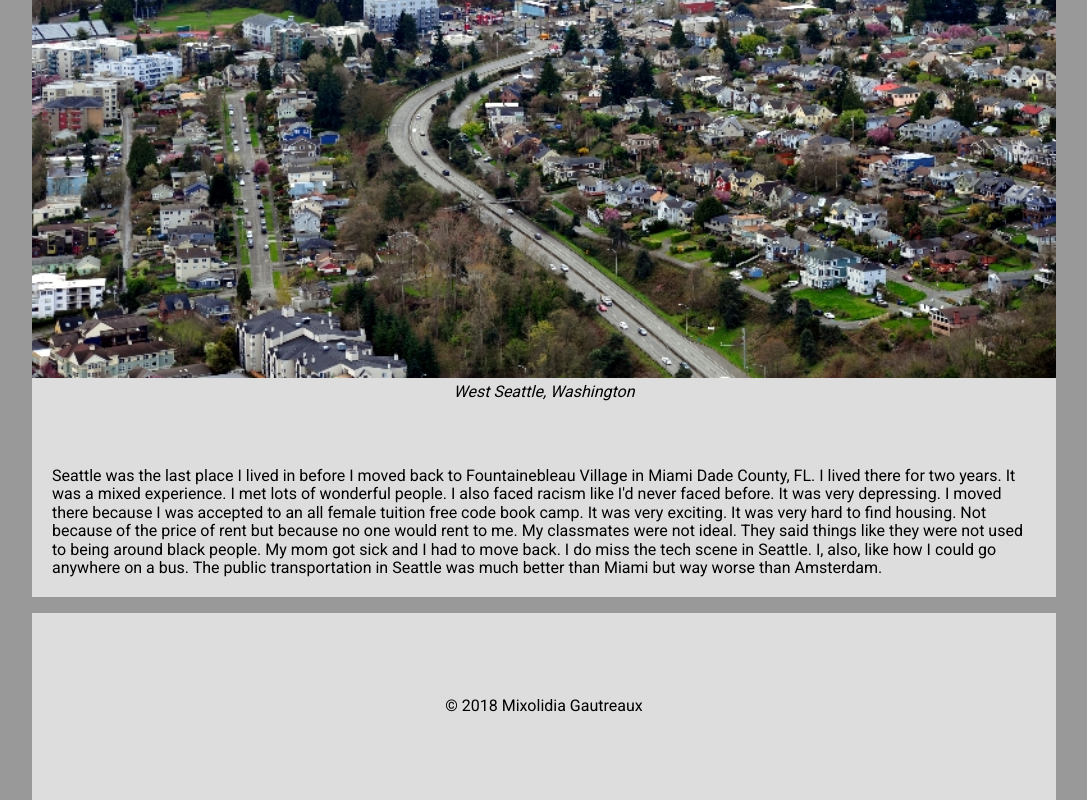
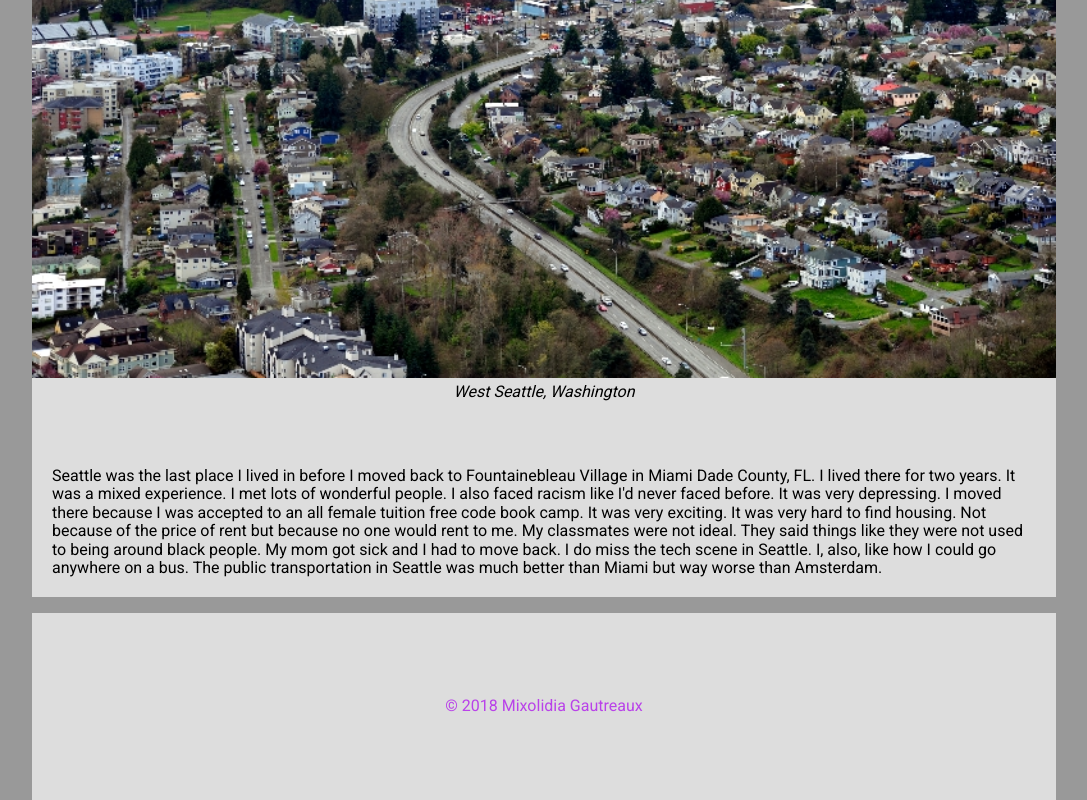
Before and after one commit to mixolidia/html-me-something, a plain HTML site: page index.html in a window 1280 px wide. Shown: the part 5082-5882 px from the top of the page, without its empty margins (96-1183 px from the left). Drawn offline with Linux system fonts and the light colour scheme.

Commit message:
Add color to copywright text using id.

```diff
--- a/index.html
+++ b/index.html
@@ -105,7 +105,7 @@
         </article>
     </main>
     <footer>
-        <p>&copy; 2018 Mixolidia Gautreaux</p>
+        <p id="nombre">&copy; 2018 Mixolidia Gautreaux</p>
     </footer>
 </body>
 </html>
--- a/style.css
+++ b/style.css
@@ -7,9 +7,6 @@ body {
 	font-size: 62.5%;
 }
 
-.CityTitle {
-	text-decoration: underline;
-}
 header,
 main,
 footer {
@@ -98,3 +95,11 @@ img {
 		font-size: 50%;
 	}
 }
+
+.CityTitle {
+	text-decoration: underline;
+}
+
+#nombre {
+	color: rgba(173, 14, 236, 0.753);
+}
```
